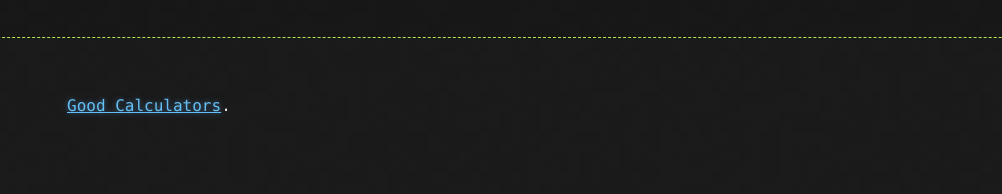
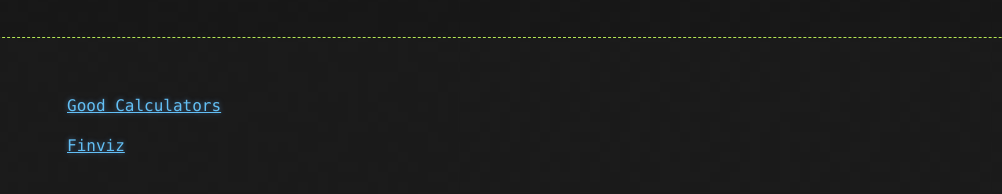
Before and after one commit to Walkerrh/walkerrh.github.io, a Jekyll site: the page built from links.md, in a window 1280 px wide. Shown: the part 339-533 px from the top of the page, without its empty margins (73-1075 px from the left). Built offline with Jekyll 4.4.1, drawn with Linux system fonts in a browser that asks for light colours; our own code applies the rules of GitHub Pages for plain Markdown files.

Commit message:
Update links.md

```diff
--- a/links.md
+++ b/links.md
@@ -1,2 +1,4 @@
 
-[Good Calculators]([./another-page.html](https://goodcalculators.com/)https://goodcalculators.com/).
+[Good Calculators]([./another-page.html](https://goodcalculators.com/)https://goodcalculators.com/)
+
+[Finviz]([[./another-page.html](https://goodcalculators.com/)https://goodcalculators.com/](https://finviz.com/)https://finviz.com/)
```
